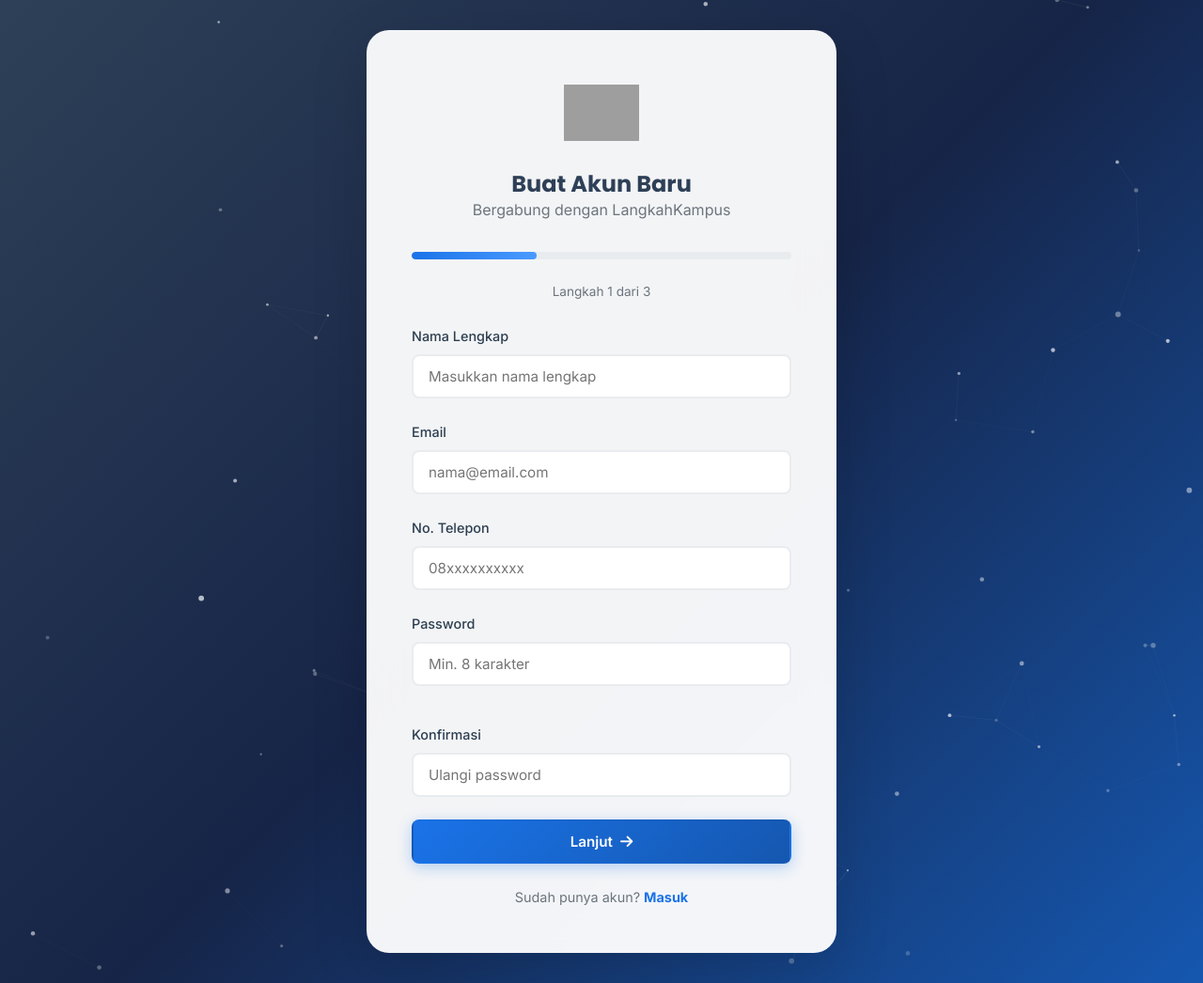
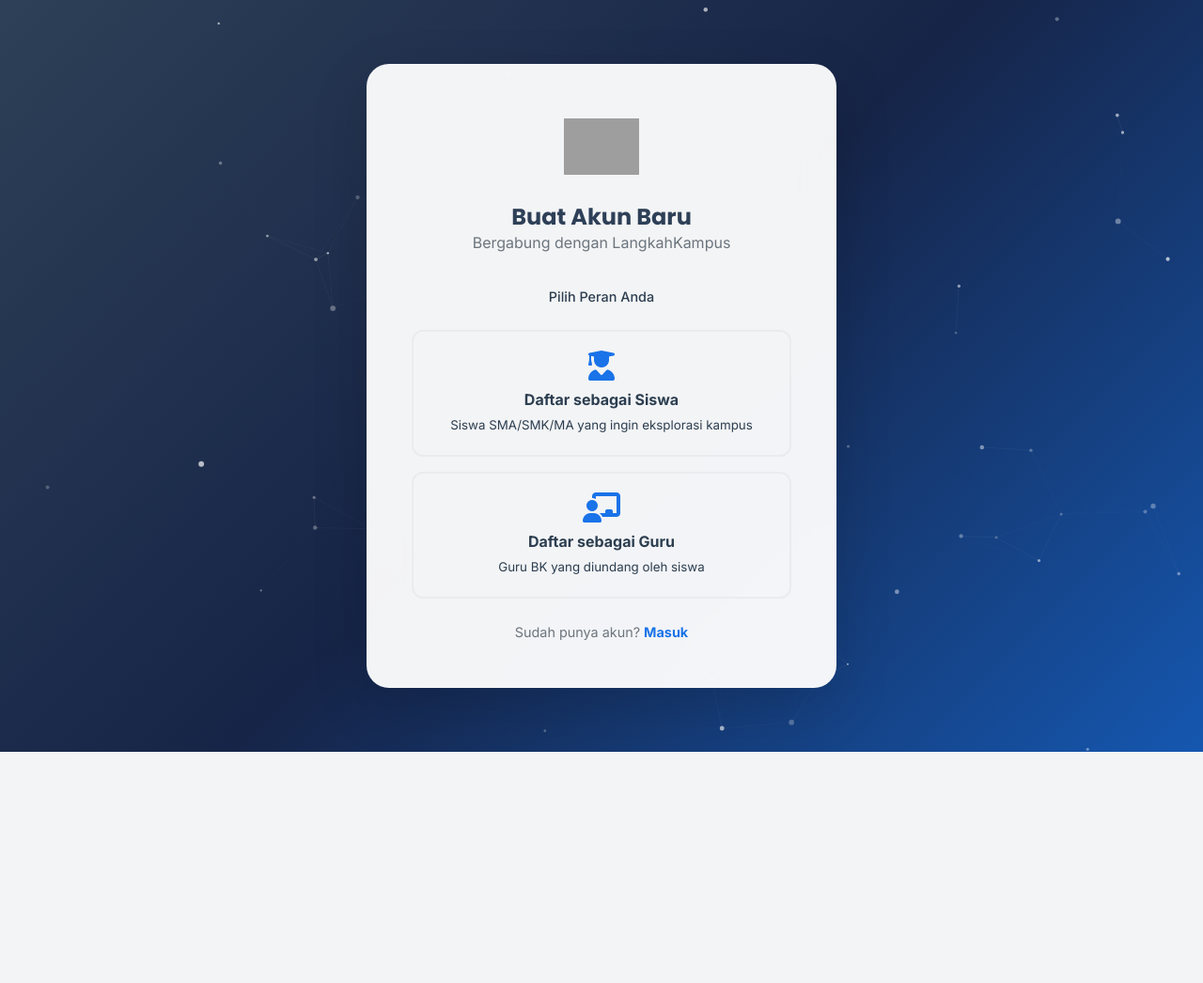
Before and after one commit to aflahzaki/LangkahKampus-Lomba-businessincubator.btp, a PHP site: page /pages/register.php in a window 1280 px wide. Shown: the whole page at 94% size. After the commit the page ends 800 px from the top, so only its background shows below. Run offline with PHP 8.4, Linux system fonts and the light colour scheme; grey boxes are pictures that could not be loaded.

Commit message:
feat: revise registration flow with role-based siswa/guru forms and invite code validation
- Replace 3-step register form with role selector landing page (siswa/guru)
- Siswa form: 2-step (account info + school details) with hidden role=student
- Guru form: single-step with invite code field (6 chars, validated against DB)
- auth.php handleRegister: validate invite_code for guru, update invite_codes table
- auth.php handleLogin: redirect guru to dashboard_guru.php, others to dashboard_student.php
- login.php: role-based redirect for already-logged-in users
- Remove all references to guru_bk and school_admin roles

```diff
--- a/website/pages/login.php
+++ b/website/pages/login.php
@@ -10,7 +10,11 @@ if (session_status() === PHP_SESSION_NONE) {
 
 // Redirect if already logged in
 if (is_logged_in()) {
-    redirect('dashboard_student.php');
+    if (isset($_SESSION['user_role']) && $_SESSION['user_role'] === 'guru') {
+        redirect('dashboard_guru.php');
+    } else {
+        redirect('dashboard_student.php');
+    }
 }
 ?>
 <!DOCTYPE html>
--- a/website/pages/register.php
+++ b/website/pages/register.php
@@ -11,6 +11,9 @@ if (session_status() === PHP_SESSION_NONE) {
 if (is_logged_in()) {
     redirect('dashboard_student.php');
 }
+
+// Determine registration type
+$type = isset($_GET['type']) ? $_GET['type'] : '';
 ?>
 <!DOCTYPE html>
 <html lang="id">
@@ -33,21 +36,59 @@ if (is_logged_in()) {
             <div class="auth-card">
                 <div class="auth-logo">
                     <img src="<?php echo $base_path; ?>assets/images/logo.png" alt="<?php echo APP_NAME; ?>">
+                    <?php if ($type === 'siswa'): ?>
+                        <h2>Daftar sebagai Siswa</h2>
+                        <p class="text-muted">Buat akun siswa di <?php echo APP_NAME; ?></p>
+                    <?php elseif ($type === 'guru'): ?>
+                        <h2>Daftar sebagai Guru</h2>
+                        <p class="text-muted">Buat akun guru di <?php echo APP_NAME; ?></p>
+                    <?php else: ?>
                         <h2>Buat Akun Baru</h2>
                         <p class="text-muted">Bergabung dengan <?php echo APP_NAME; ?></p>
+                    <?php endif; ?>
                 </div>
 
-                <!-- Progress Steps -->
+                <?php
+                $flash = get_flash_message();
+                if ($flash):
+                ?>
+                <div class="toast toast-<?php echo $flash['type']; ?>" style="position:relative;top:auto;right:auto;margin-bottom:1rem;">
+                    <i class="fas fa-info-circle"></i>
+                    <span><?php echo $flash['message']; ?></span>
+                </div>
+                <?php endif; ?>
+
+                <?php if ($type === ''): ?>
+                <!-- Role Selection Landing -->
+                <div class="form-group">
+                    <label class="form-label" style="text-align:center;display:block;margin-bottom:1rem;">Pilih Peran Anda</label>
+                    <div class="payment-methods">
+                        <a href="register.php?type=siswa" class="payment-method" style="text-decoration:none;color:inherit;">
+                            <i class="fas fa-user-graduate"></i>
+                            <div><strong>Daftar sebagai Siswa</strong></div>
+                            <small>Siswa SMA/SMK/MA yang ingin eksplorasi kampus</small>
+                        </a>
+                        <a href="register.php?type=guru" class="payment-method" style="text-decoration:none;color:inherit;">
+                            <i class="fas fa-chalkboard-teacher"></i>
+                            <div><strong>Daftar sebagai Guru</strong></div>
+                            <small>Guru BK yang diundang oleh siswa</small>
+                        </a>
+                    </div>
+                </div>
+
+                <?php elseif ($type === 'siswa'): ?>
+                <!-- Student Registration Form (2-step) -->
                 <div class="progress-bar mb-3">
-                    <div class="progress-fill" id="registerProgress" style="width: 33%"></div>
+                    <div class="progress-fill" id="registerProgress" style="width: 50%"></div>
                 </div>
                 <div class="text-center mb-3" style="font-size:0.85rem;color:var(--color-text-light);">
-                    Langkah <span id="currentStep">1</span> dari 3
+                    Langkah <span id="currentStep">1</span> dari 2
                 </div>
 
                 <form id="registerForm" method="POST" action="<?php echo $base_path; ?>api/auth.php">
                     <input type="hidden" name="action" value="register">
                     <input type="hidden" name="csrf_token" value="<?php echo generate_csrf_token(); ?>">
+                    <input type="hidden" name="role" value="student">
 
                     <!-- Step 1: Account Info -->
                     <div class="register-step active" id="step1">
@@ -61,12 +102,6 @@ if (is_logged_in()) {
                             <label class="form-label" for="reg_email">Email</label>
                             <input type="email" id="reg_email" name="email" class="form-control"
                                    placeholder="nama@email.com" required>
-                        </div>
-
-                        <div class="form-group">
-                            <label class="form-label" for="phone">No. Telepon</label>
-                            <input type="tel" id="phone" name="phone" class="form-control"
-                                   placeholder="08xxxxxxxxxx">
                         </div>
 
                         <div class="form-row">
@@ -87,65 +122,20 @@ if (is_logged_in()) {
                         </button>
                     </div>
 
-                    <!-- Step 2: Role Selection -->
+                    <!-- Step 2: School Details -->
                     <div class="register-step" id="step2" style="display:none;">
                         <div class="form-group">
-                            <label class="form-label">Pilih Peran Anda</label>
-                            <div class="payment-methods">
-                                <div class="payment-method" data-role="student" onclick="selectRole(this, 'student')">
-                                    <i class="fas fa-user-graduate"></i>
-                                    <div><strong>Siswa</strong></div>
-                                    <small>Siswa SMA/SMK/MA</small>
-                                </div>
-                                <div class="payment-method" data-role="guru_bk" onclick="selectRole(this, 'guru_bk')">
-                                    <i class="fas fa-chalkboard-teacher"></i>
-                                    <div><strong>Guru BK</strong></div>
-                                    <small>Bimbingan Konseling</small>
-                                </div>
-                                <div class="payment-method" data-role="school_admin" onclick="selectRole(this, 'school_admin')">
-                                    <i class="fas fa-school"></i>
-                                    <div><strong>Admin Sekolah</strong></div>
-                                    <small>Pengelola sekolah</small>
-                                </div>
-                            </div>
-                            <input type="hidden" name="role" id="selectedRole" value="student">
+                            <label class="form-label" for="school_name">Nama Sekolah</label>
+                            <select id="school_name" name="school_name" class="form-control">
+                                <option value="">Pilih Sekolah</option>
+                                <option value="SMAN 3 Jakarta">SMAN 3 Jakarta</option>
+                                <option value="SMAN 3 Bandung">SMAN 3 Bandung</option>
+                                <option value="SMAN 5 Surabaya">SMAN 5 Surabaya</option>
+                                <option value="SMAN 1 Yogyakarta">SMAN 1 Yogyakarta</option>
+                                <option value="SMA Labschool Jakarta">SMA Labschool Jakarta</option>
+                            </select>
                         </div>
 
-                        <div style="display:flex;gap:1rem;">
-                            <button type="button" class="btn btn-outline btn-block" style="border-color:var(--color-border);color:var(--color-text);" onclick="prevStep(1)">
-                                <i class="fas fa-arrow-left"></i> Kembali
-                            </button>
-                            <button type="button" class="btn btn-primary btn-block" onclick="nextStep(3)">
-                                Lanjut <i class="fas fa-arrow-right"></i>
-                            </button>
-                        </div>
-                    </div>
-
-                    <!-- Step 3: Profile Details -->
-                    <div class="register-step" id="step3" style="display:none;">
-                        <div class="form-group">
-                            <label class="form-label" for="school_name">Nama Sekolah</label>
-                            <input type="text" id="school_name" name="school_name" class="form-control"
-                                   placeholder="SMAN 1 ...">
-                        </div>
-
-                        <div class="form-row">
-                            <div class="form-group">
-                                <label class="form-label" for="province">Provinsi</label>
-                                <select id="province" name="province" class="form-control">
-                                    <option value="">Pilih Provinsi</option>
-                                    <option value="Jawa Barat">Jawa Barat</option>
-                                    <option value="Jawa Tengah">Jawa Tengah</option>
-                                    <option value="Jawa Timur">Jawa Timur</option>
-                                    <option value="DKI Jakarta">DKI Jakarta</option>
-                                    <option value="DI Yogyakarta">DI Yogyakarta</option>
-                                    <option value="Banten">Banten</option>
-                                    <option value="Sumatera Utara">Sumatera Utara</option>
-                                    <option value="Sumatera Barat">Sumatera Barat</option>
-                                    <option value="Sulawesi Selatan">Sulawesi Selatan</option>
-                                    <option value="Bali">Bali</option>
-                                </select>
-                            </div>
                         <div class="form-group">
                             <label class="form-label" for="major_track">Jurusan</label>
                             <select id="major_track" name="major_track" class="form-control">
@@ -155,17 +145,16 @@ if (is_logged_in()) {
                                 <option value="Bahasa">Bahasa</option>
                             </select>
                         </div>
-                        </div>
 
                         <div class="form-group">
                             <label style="display:flex;align-items:center;gap:0.5rem;font-size:0.85rem;cursor:pointer;">
                                 <input type="checkbox" name="agree_terms" value="1" required>
-                                Saya menyetujui <a href="#">Syarat & Ketentuan</a> dan <a href="#">Kebijakan Privasi</a>
+                                Saya menyetujui <a href="#">Syarat &amp; Ketentuan</a> dan <a href="#">Kebijakan Privasi</a>
                             </label>
                         </div>
 
                         <div style="display:flex;gap:1rem;">
-                            <button type="button" class="btn btn-outline btn-block" style="border-color:var(--color-border);color:var(--color-text);" onclick="prevStep(2)">
+                            <button type="button" class="btn btn-outline btn-block" style="border-color:var(--color-border);color:var(--color-text);" onclick="prevStep(1)">
                                 <i class="fas fa-arrow-left"></i> Kembali
                             </button>
                             <button type="submit" class="btn btn-primary btn-block btn-ripple">
@@ -175,10 +164,69 @@ if (is_logged_in()) {
                     </div>
                 </form>
 
+                <?php elseif ($type === 'guru'): ?>
+                <!-- Guru Registration Form (single step) -->
+                <form id="registerForm" method="POST" action="<?php echo $base_path; ?>api/auth.php">
+                    <input type="hidden" name="action" value="register">
+                    <input type="hidden" name="csrf_token" value="<?php echo generate_csrf_token(); ?>">
+                    <input type="hidden" name="role" value="guru">
+
+                    <div class="form-group">
+                        <label class="form-label" for="full_name">Nama Lengkap</label>
+                        <input type="text" id="full_name" name="full_name" class="form-control"
+                               placeholder="Masukkan nama lengkap" required>
+                    </div>
+
+                    <div class="form-group">
+                        <label class="form-label" for="reg_email">Email</label>
+                        <input type="email" id="reg_email" name="email" class="form-control"
+                               placeholder="nama@email.com" required>
+                    </div>
+
+                    <div class="form-row">
+                        <div class="form-group">
+                            <label class="form-label" for="reg_password">Password</label>
+                            <input type="password" id="reg_password" name="password" class="form-control"
+                                   placeholder="Min. 8 karakter" required>
+                        </div>
+                        <div class="form-group">
+                            <label class="form-label" for="confirm_password">Konfirmasi</label>
+                            <input type="password" id="confirm_password" name="confirm_password" class="form-control"
+                                   placeholder="Ulangi password" required>
+                        </div>
+                    </div>
+
+                    <div class="form-group">
+                        <label class="form-label" for="invite_code">Kode Undangan</label>
+                        <input type="text" id="invite_code" name="invite_code" class="form-control"
+                               placeholder="Masukkan 6 karakter kode" maxlength="6" style="text-transform:uppercase;letter-spacing:0.2em;font-weight:600;" required>
+                        <small style="color:var(--color-text-muted);display:block;margin-top:0.3rem;">
+                            Masukkan kode undangan yang diberikan oleh siswa Anda
+                        </small>
+                    </div>
+
+                    <div class="form-group">
+                        <label style="display:flex;align-items:center;gap:0.5rem;font-size:0.85rem;cursor:pointer;">
+                            <input type="checkbox" name="agree_terms" value="1" required>
+                            Saya menyetujui <a href="#">Syarat &amp; Ketentuan</a> dan <a href="#">Kebijakan Privasi</a>
+                        </label>
+                    </div>
+
+                    <button type="submit" class="btn btn-primary btn-block btn-ripple">
+                        <i class="fas fa-user-plus"></i> Daftar sebagai Guru
+                    </button>
+                </form>
+                <?php endif; ?>
+
                 <div class="text-center mt-3">
                     <p class="text-muted" style="font-size:0.9rem;">
                         Sudah punya akun? <a href="login.php"><strong>Masuk</strong></a>
                     </p>
+                    <?php if ($type !== ''): ?>
+                    <p class="text-muted" style="font-size:0.85rem;">
+                        <a href="register.php"><i class="fas fa-arrow-left"></i> Kembali ke pilihan peran</a>
+                    </p>
+                    <?php endif; ?>
                 </div>
             </div>
         </div>
@@ -194,20 +242,14 @@ if (is_logged_in()) {
         document.querySelectorAll('.register-step').forEach(function(el) { el.style.display = 'none'; });
         document.getElementById('step' + step).style.display = 'block';
         document.getElementById('currentStep').textContent = step;
-        document.getElementById('registerProgress').style.width = (step * 33.33) + '%';
+        document.getElementById('registerProgress').style.width = (step * 50) + '%';
     }
 
     function prevStep(step) {
         document.querySelectorAll('.register-step').forEach(function(el) { el.style.display = 'none'; });
         document.getElementById('step' + step).style.display = 'block';
         document.getElementById('currentStep').textContent = step;
-        document.getElementById('registerProgress').style.width = (step * 33.33) + '%';
-    }
-
-    function selectRole(el, role) {
-        document.querySelectorAll('.payment-method').forEach(function(m) { m.classList.remove('selected'); });
-        el.classList.add('selected');
-        document.getElementById('selectedRole').value = role;
+        document.getElementById('registerProgress').style.width = (step * 50) + '%';
     }
     </script>
 </body>
```
Also changed, not shown: website/api/auth.php (+50 -3 lines). Lines whose indentation alone changed are shown as unchanged.
